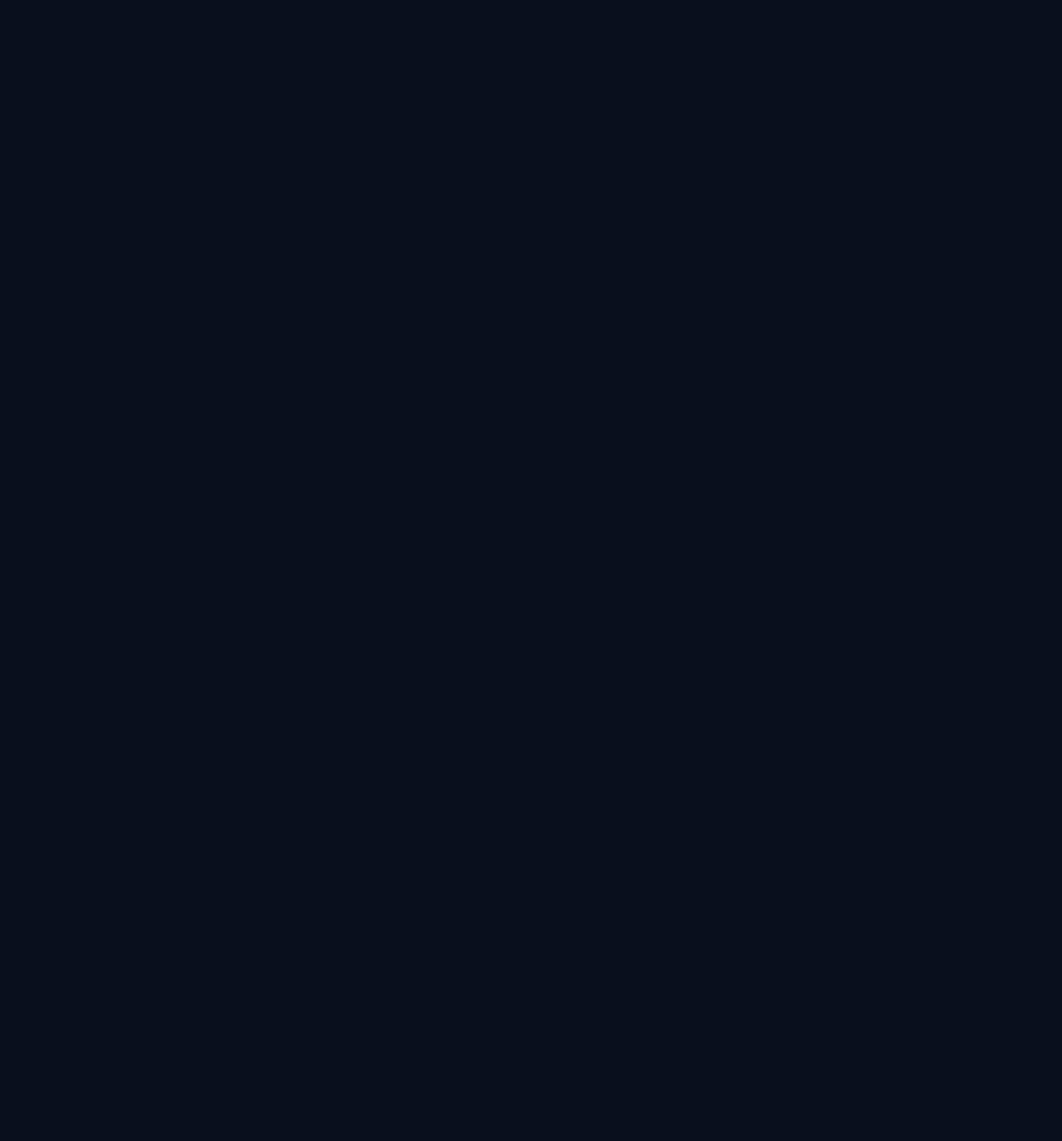
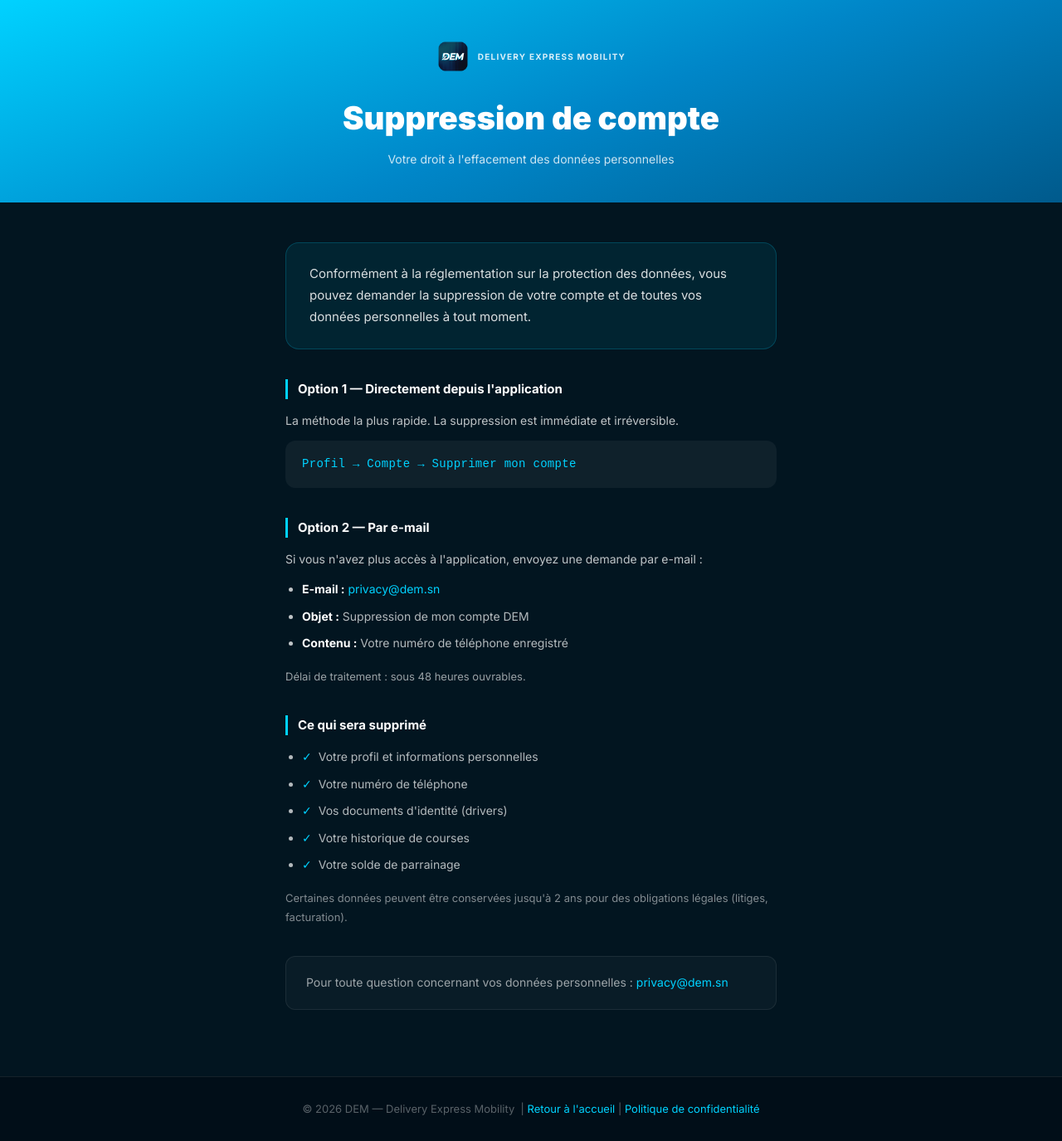
Before and after one commit to FayeDaouda/dem-landing, a React (Vite) app: page /delete-account in a window 1280 px wide. Before the commit this address had no page. Shown: the whole page at 83% size. Before the commit the page ends 800 px from the top, so only its background shows below. Built offline with nearby package versions, Linux system fonts and the light colour scheme.

Commit message:
feat: page suppression de compte (delete-account)

```diff
--- /dev/null
+++ b/src/DeleteAccount.jsx
@@ -0,0 +1,140 @@
+import { Link } from 'react-router-dom'
+
+const C = {
+  cyan: '#00D2FF',
+  cyan2: '#0086C8',
+}
+
+export default function DeleteAccount() {
+  return (
+    <div style={{ fontFamily: "'Inter', sans-serif", background: '#021520', color: 'rgba(255,255,255,0.75)', minHeight: '100vh' }}>
+
+      {/* Header */}
+      <div style={{
+        background: 'linear-gradient(160deg, #00D2FF 0%, #0086C8 55%, #005A8C 100%)',
+        padding: '48px 24px 40px', textAlign: 'center',
+      }}>
+        <Link to="/" style={{ display: 'inline-flex', alignItems: 'center', gap: 10, marginBottom: 24, textDecoration: 'none' }}>
+          <img src="/logo.png" alt="DEM" style={{ width: 40, height: 40, borderRadius: 10 }} />
+          <span style={{ fontSize: 10, color: 'rgba(255,255,255,0.85)', fontWeight: 700, letterSpacing: 1.2 }}>DELIVERY EXPRESS MOBILITY</span>
+        </Link>
+        <h1 style={{ fontSize: 'clamp(1.6rem, 4vw, 2.4rem)', fontWeight: 900, color: '#fff', marginBottom: 8 }}>
+          Suppression de compte
+        </h1>
+        <p style={{ color: 'rgba(255,255,255,0.8)', fontSize: 14 }}>Votre droit à l'effacement des données personnelles</p>
+      </div>
+
+      {/* Content */}
+      <div style={{ maxWidth: 640, margin: '0 auto', padding: '48px 24px 80px' }}>
+
+        {/* Info box */}
+        <div style={{
+          background: 'rgba(0,210,255,0.08)',
+          border: '1px solid rgba(0,210,255,0.2)',
+          borderRadius: 16,
+          padding: '24px 28px',
+          marginBottom: 36,
+        }}>
+          <p style={{ fontSize: 15, lineHeight: 1.75, color: 'rgba(255,255,255,0.85)', margin: 0 }}>
+            Conformément à la réglementation sur la protection des données, vous pouvez demander la suppression de votre compte et de toutes vos données personnelles à tout moment.
+          </p>
+        </div>
+
+        {/* Option 1 — Via l'app */}
+        <div style={{ marginBottom: 36 }}>
+          <h2 style={{
+            fontSize: 15, fontWeight: 700, color: '#fff',
+            borderLeft: `3px solid ${C.cyan}`, paddingLeft: 12, marginBottom: 14,
+          }}>Option 1 — Directement depuis l'application</h2>
+          <div style={{ fontSize: 14, lineHeight: 1.75 }}>
+            <p style={{ marginBottom: 12 }}>La méthode la plus rapide. La suppression est immédiate et irréversible.</p>
+            <div style={{
+              background: 'rgba(255,255,255,0.05)',
+              borderRadius: 12,
+              padding: '16px 20px',
+              fontFamily: 'monospace',
+              fontSize: 14,
+              color: C.cyan,
+              letterSpacing: 0.3,
+            }}>
+              Profil → Compte → Supprimer mon compte
+            </div>
+          </div>
+        </div>
+
+        {/* Option 2 — Par email */}
+        <div style={{ marginBottom: 36 }}>
+          <h2 style={{
+            fontSize: 15, fontWeight: 700, color: '#fff',
+            borderLeft: `3px solid ${C.cyan}`, paddingLeft: 12, marginBottom: 14,
+          }}>Option 2 — Par e-mail</h2>
+          <div style={{ fontSize: 14, lineHeight: 1.75 }}>
+            <p style={{ marginBottom: 12 }}>Si vous n'avez plus accès à l'application, envoyez une demande par e-mail :</p>
+            <ul style={{ paddingLeft: 20, display: 'flex', flexDirection: 'column', gap: 8, marginBottom: 16 }}>
+              <li><strong style={{ color: '#fff' }}>E-mail :</strong> <a href="mailto:privacy@dem.sn" style={{ color: C.cyan }}>privacy@dem.sn</a></li>
+              <li><strong style={{ color: '#fff' }}>Objet :</strong> <span style={{ color: 'rgba(255,255,255,0.7)' }}>Suppression de mon compte DEM</span></li>
+              <li><strong style={{ color: '#fff' }}>Contenu :</strong> <span style={{ color: 'rgba(255,255,255,0.7)' }}>Votre numéro de téléphone enregistré</span></li>
+            </ul>
+            <p style={{ color: 'rgba(255,255,255,0.6)', fontSize: 13 }}>
+              Délai de traitement : sous 48 heures ouvrables.
+            </p>
+          </div>
+        </div>
+
+        {/* Ce qui est supprimé */}
+        <div style={{ marginBottom: 36 }}>
+          <h2 style={{
+            fontSize: 15, fontWeight: 700, color: '#fff',
+            borderLeft: `3px solid ${C.cyan}`, paddingLeft: 12, marginBottom: 14,
+          }}>Ce qui sera supprimé</h2>
+          <div style={{ fontSize: 14, lineHeight: 1.75 }}>
+            <ul style={{ paddingLeft: 20, display: 'flex', flexDirection: 'column', gap: 8 }}>
+              {[
+                'Votre profil et informations personnelles',
+                'Votre numéro de téléphone',
+                'Vos documents d\'identité (drivers)',
+                'Votre historique de courses',
+                'Votre solde de parrainage',
+              ].map(item => (
+                <li key={item} style={{ color: 'rgba(255,255,255,0.7)' }}>
+                  <span style={{ color: C.cyan, marginRight: 8 }}>✓</span>{item}
+                </li>
+              ))}
+            </ul>
+            <p style={{ marginTop: 16, color: 'rgba(255,255,255,0.5)', fontSize: 13 }}>
+              Certaines données peuvent être conservées jusqu'à 2 ans pour des obligations légales (litiges, facturation).
+            </p>
+          </div>
+        </div>
+
+        {/* Contact */}
+        <div style={{
+          background: 'rgba(255,255,255,0.03)',
+          border: '1px solid rgba(255,255,255,0.08)',
+          borderRadius: 12,
+          padding: '20px 24px',
+          fontSize: 14,
+        }}>
+          <p style={{ margin: 0, color: 'rgba(255,255,255,0.6)' }}>
+            Pour toute question concernant vos données personnelles :{' '}
+            <a href="mailto:privacy@dem.sn" style={{ color: C.cyan }}>privacy@dem.sn</a>
+          </p>
+        </div>
+
+      </div>
+
+      {/* Footer */}
+      <div style={{
+        borderTop: '1px solid rgba(255,255,255,0.08)',
+        padding: '28px 24px', textAlign: 'center',
+        color: 'rgba(255,255,255,0.35)', fontSize: 13, background: '#010E18',
+      }}>
+        <p>© {new Date().getFullYear()} DEM — Delivery Express Mobility &nbsp;|&nbsp;
+          <Link to="/" style={{ color: C.cyan }}>Retour à l'accueil</Link>
+          &nbsp;|&nbsp;
+          <Link to="/privacy" style={{ color: C.cyan }}>Politique de confidentialité</Link>
+        </p>
+      </div>
+    </div>
+  )
+}
--- a/src/main.jsx
+++ b/src/main.jsx
@@ -4,6 +4,7 @@
 import './index.css'
 import App from './App.jsx'
 import Privacy from './Privacy.jsx'
+import DeleteAccount from './DeleteAccount.jsx'
 
 createRoot(document.getElementById('root')).render(
   <StrictMode>
@@ -11,6 +12,7 @@
       <Routes>
         <Route path="/" element={<App />} />
         <Route path="/privacy" element={<Privacy />} />
+        <Route path="/delete-account" element={<DeleteAccount />} />
       </Routes>
     </BrowserRouter>
   </StrictMode>,
```
